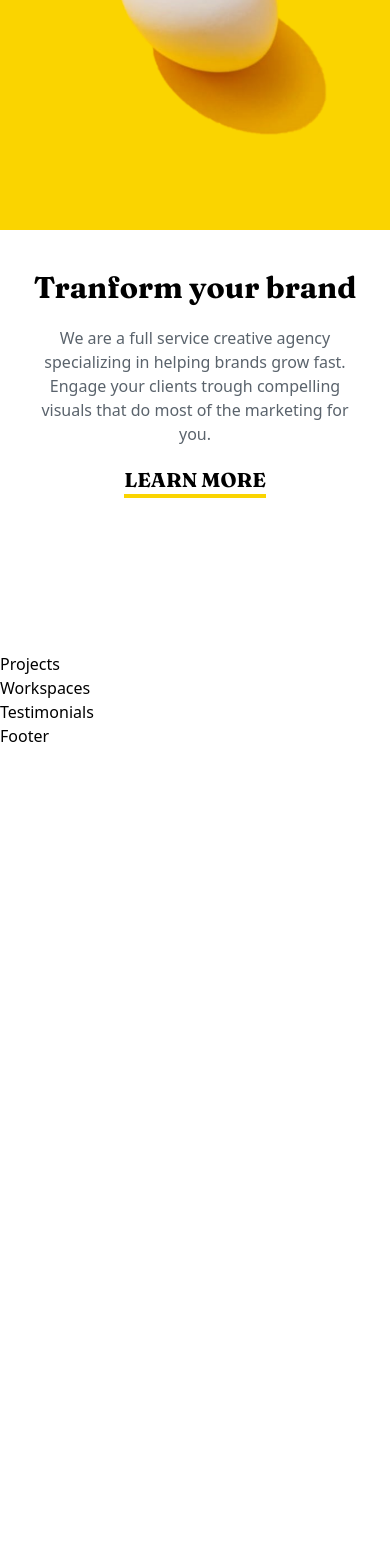
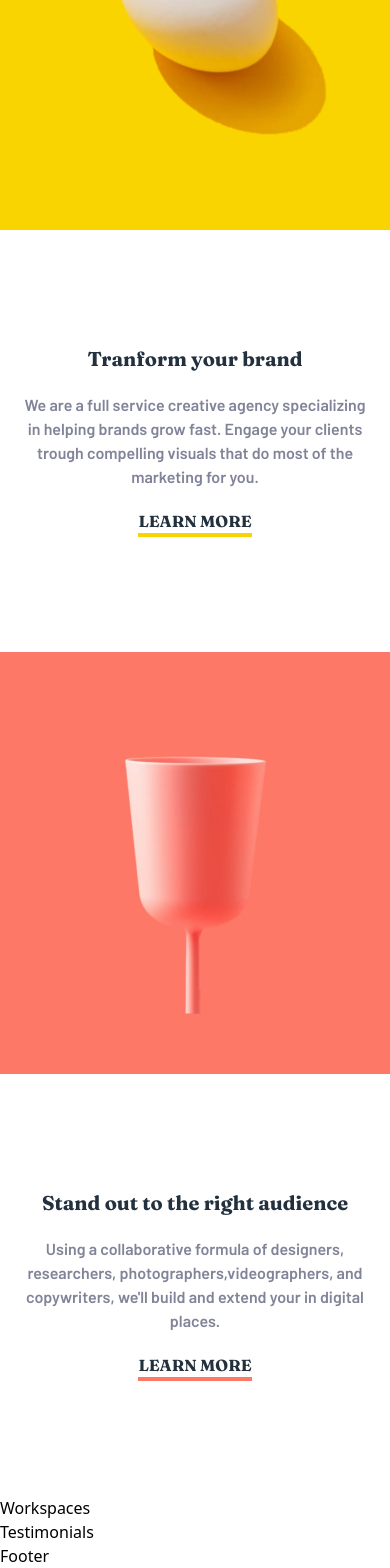
Before and after one commit to cancomertpay/sunnyside-agency, a React (Vite) app: page / in a window 390 px wide. Shown: the part 1036-2604 px from the top of the page. Before the commit the page ends 1784 px from the top, so only its background shows below. Built offline with nearby package versions, Linux system fonts and the light colour scheme.

Commit message:
add mobile projects section

```diff
--- a/src/components/UI/Title.jsx
+++ b/src/components/UI/Title.jsx
@@ -9,7 +9,7 @@ function Title({ children }) {
       variants={titleContainer}
       initial="hidden"
       whileInView="show"
-      className={`font-fraunces text-3xl`}
+      className={`font-fraunces text-xl text-neutral-veryDarkDesaturatedBlue`}
     >
       {Array.from(children).map((letter, index) => (
         <motion.span variants={titleTextVariant2} key={index}>
--- a/src/sections/Projects.jsx
+++ b/src/sections/Projects.jsx
@@ -1,9 +1,53 @@
-import React from 'react'
+import React from "react";
+
+// components
+import Section from "../components/UI/Section";
+import Title from "../components/UI/Title";
+
+// framer-motion
+import { motion } from "framer-motion";
+// variants
+import { fadeIn, textVariant } from "../utils/motion";
+
+// pink-glass image
+import pinkGlass from "../assets/images/mobile/pink-glass.png";
 
 function Projects() {
   return (
-    <div>Projects</div>
-  )
+    <Section>
+      <div className="h-1/2 bg-primary-softRed box-border flex items-center justify-center pt-11">
+        <motion.img
+          variants={fadeIn("left", "spring", 0.5, 1)}
+          initial="hidden"
+          whileInView="show"
+          className="w-auto h-[260px]"
+          src={pinkGlass}
+          alt="sunny agency pink glass image"
+        />
+      </div>
+      <div className="h-1/2 box-border flex flex-col items-center justify-center px-5">
+        <Title>Stand out to the right audience</Title>
+        <motion.p
+          variants={textVariant(0.2)}
+          initial={"hidden"}
+          whileInView={"show"}
+          className="text-center text-neutral-darkGrayishBlue my-5 font-barlow"
+        >
+          Using a collaborative formula of designers, researchers,
+          photographers,videographers, and copywriters, we'll build and extend
+          your in digital places.
+        </motion.p>
+        <motion.div
+          variants={textVariant(0.3)}
+          initial={"hidden"}
+          whileInView={"show"}
+          className="uppercase text-neutral-veryDarkDesaturatedBlue text-1xl font-fraunces border-b-4 border-b-primary-softRed"
+        >
+          Learn More
+        </motion.div>
+      </div>
+    </Section>
+  );
 }
 
-export default Projects
+export default Projects;
--- a/src/sections/Services.jsx
+++ b/src/sections/Services.jsx
@@ -2,6 +2,7 @@ import React from "react";
 
 // components
 import Section from "../components/UI/Section";
+import Title from "../components/UI/Title";
 
 // framer motion
 import { motion } from "framer-motion";
@@ -10,7 +11,6 @@ import { fadeIn, textVariant } from "../utils/motion";
 
 // egg img
 import eggImg from "../assets/images/mobile/egg.png";
-import Title from "../components/UI/Title";
 
 function Services() {
   return (
@@ -27,13 +27,13 @@ function Services() {
           className="ml-12"
         />
       </div>
-      <div className="py-10 px-6 flex flex-col items-center justify-center">
+      <div className="h-1/2 box-border py-10 px-6 flex flex-col items-center justify-center">
         <Title>Tranform your brand</Title>
         <motion.p
           variants={textVariant(0.2)}
           initial={"hidden"}
           whileInView={"show"}
-          className="text-center text-neutral-veryDarkGrayishBlue my-5"
+          className="text-center text-neutral-darkGrayishBlue font-barlow my-5"
         >
           We are a full service creative agency specializing in helping brands
           grow fast. Engage your clients trough compelling visuals that do most
@@ -43,7 +43,7 @@ function Services() {
           variants={textVariant(0.3)}
           initial={"hidden"}
           whileInView={"show"}
-          className="uppercase text-xl font-fraunces border-b-4 border-b-primary-yellow"
+          className="uppercase text-neutral-veryDarkDesaturatedBlue text-1xl font-fraunces border-b-4 border-b-primary-yellow"
         >
           Learn More
         </motion.div>
--- a/src/utils/motion.js
+++ b/src/utils/motion.js
@@ -66,7 +66,7 @@ export const titleContainer = {
   hidden: { opacity: 0 },
   show: {
     opacity: 1,
-    transition: { staggerChildren: 0.08 },
+    transition: { staggerChildren: 0.05 },
   },
 };
 
```
Also changed, not shown: src/assets/images/mobile/pink-glass.png (added).
